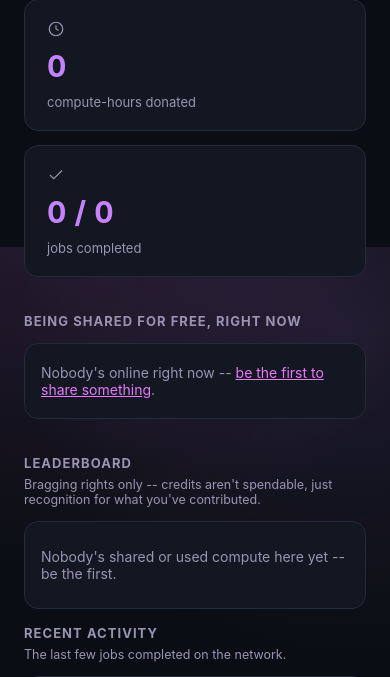
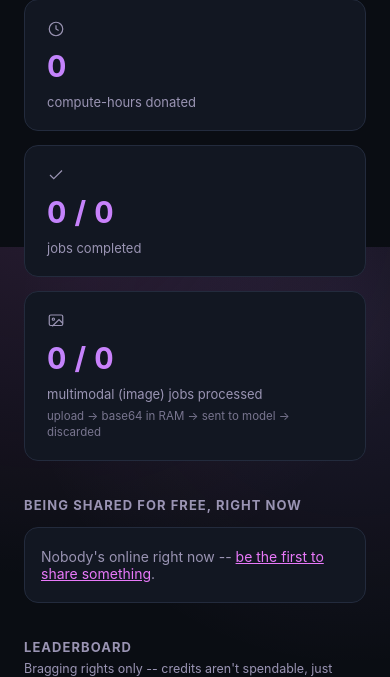
Before and after one commit to mexmarv/omnigrid, a PHP site: page / in a window 390 px wide. Shown: the part 597-1274 px from the top of the page. Run offline with PHP 8.4, Linux system fonts and the light colour scheme.

Commit message:
Add multimodal-jobs dashboard card; clarify chat-image limitation in README
Dashboard: new 4th stat card counts vlm_infer:* jobs (done/total),
sourced through dashboard_snapshot() so it's live on both the initial
page render and api/stats.php's poll, same as the existing three. Caption
spells out the actual data lifecycle (upload -> base64'd in that
request's own PHP memory -> queued -> discarded) rather than a vague
privacy claim. Verified locally: seeded two vlm_infer jobs (one done, one
queued), confirmed the card and live poll both read "1 / 2" correctly at
both the 4-column and 2-column (860px) breakpoints.

README: explicitly calls out why offload_vlm_generate doesn't pick up an
image pasted straight into a chat -- MCP tool args are JSON, and an agent
can't extract raw bytes from an in-chat attachment, only from a file it
can actually open. This is exactly what broke when testing it directly.

Co-Authored-By: Claude Sonnet 5 <noreply@anthropic.com>

```diff
--- a/backoffice/index.php
+++ b/backoffice/index.php
@@ -79,7 +79,7 @@ function friendly_task_type(string $taskType): string {
   h1 { font-size: 30px; margin: 0 0 8px; letter-spacing: -0.02em; }
   .tagline { color: var(--muted); margin: 0; font-size: 15.5px; max-width: 60ch; line-height: 1.55; }
 
-  .stats { display: grid; grid-template-columns: repeat(3, 1fr); gap: 14px; margin-bottom: 36px; }
+  .stats { display: grid; grid-template-columns: repeat(4, 1fr); gap: 14px; margin-bottom: 36px; }
   .card {
     background: var(--panel); border: 1px solid var(--border); border-radius: 14px;
     padding: 20px 22px; transition: border-color .15s, transform .15s;
@@ -93,6 +93,7 @@ function friendly_task_type(string $taskType): string {
     -webkit-background-clip: text; background-clip: text; color: transparent;
   }
   .stat-card .label { color: var(--muted); font-size: 13px; }
+  .stat-card .caption { color: var(--muted); font-size: 11.5px; opacity: 0.75; line-height: 1.4; margin-top: -4px; }
 
   h2 {
     font-size: 13px; color: var(--muted); font-weight: 700; text-transform: uppercase;
@@ -109,6 +110,7 @@ function friendly_task_type(string $taskType): string {
   }
 
   .grid-2 { display: grid; grid-template-columns: 1fr 1fr; gap: 16px; }
+  @media (max-width: 860px) { .stats { grid-template-columns: repeat(2, 1fr); } }
   @media (max-width: 720px) { .grid-2 { grid-template-columns: 1fr; } .stats { grid-template-columns: 1fr; } }
 
   .rank-row {
@@ -188,6 +190,12 @@ function friendly_task_type(string $taskType): string {
       <svg viewBox="0 0 24 24" fill="none" stroke="currentColor" stroke-width="1.6"><path d="M20 6L9 17l-5-5"/></svg>
       <div class="value" id="stat-jobs"><?= $s['jobs_done'] ?> / <?= $s['jobs_total'] ?></div>
       <div class="label">jobs completed</div>
+    </div>
+    <div class="card stat-card" title="Received as a file upload or a base64 field, decoded/re-encoded in that one request's own PHP memory, queued, and released when the request ends -- nothing is written to disk beyond the job's own record.">
+      <svg viewBox="0 0 24 24" fill="none" stroke="currentColor" stroke-width="1.6"><rect x="3" y="4" width="18" height="14" rx="2"/><circle cx="8.5" cy="9.5" r="1.5"/><path d="M21 15l-5-5-9 9"/></svg>
+      <div class="value" id="stat-multimodal"><?= $s['multimodal_jobs_done'] ?> / <?= $s['multimodal_jobs_total'] ?></div>
+      <div class="label">multimodal (image) jobs processed</div>
+      <div class="caption">upload &rarr; base64 in RAM &rarr; sent to model &rarr; discarded</div>
     </div>
   </div>
 
@@ -294,6 +302,7 @@ async function refreshStats() {
     document.getElementById('stat-online').textContent = s.providers_online;
     document.getElementById('stat-hours').textContent = s.compute_hours_donated;
     document.getElementById('stat-jobs').textContent = s.jobs_done + ' / ' + s.jobs_total;
+    document.getElementById('stat-multimodal').textContent = s.multimodal_jobs_done + ' / ' + s.multimodal_jobs_total;
     // Leaderboard, sharing block, and activity feed refresh on next full page
     // load -- keeping this lightweight avoids rebuilding DOM structures (and
     // their event state) on every poll for data that rarely changes second to second.
--- a/backoffice/lib.php
+++ b/backoffice/lib.php
@@ -163,6 +163,15 @@ function dashboard_snapshot(PDO $pdo): array {
         "COALESCE(SUM(compute_seconds), 0) AS secs FROM jobs"
     )->fetch();
 
+    // Multimodal (currently: image) jobs -- vlm_infer:<model>. Each one is
+    // base64-decoded/encoded in that request's own PHP process memory and
+    // discarded when the request ends, same as any other job; this is just
+    // a visible count of how many have gone through that path.
+    $multimodal = $pdo->query(
+        "SELECT COUNT(*) AS total, SUM(CASE WHEN status='done' THEN 1 ELSE 0 END) AS done " .
+        "FROM jobs WHERE task_type LIKE 'vlm_infer:%'"
+    )->fetch();
+
     $leaderboard = $pdo->query('SELECT name, credits FROM accounts ORDER BY credits DESC LIMIT 10')->fetchAll();
 
     $recentActivity = $pdo->query(
@@ -179,6 +188,8 @@ function dashboard_snapshot(PDO $pdo): array {
         'jobs_total' => (int)($jobs['total'] ?? 0),
         'jobs_done' => (int)($jobs['done'] ?? 0),
         'compute_hours_donated' => round((float)($jobs['secs'] ?? 0) / 3600, 3),
+        'multimodal_jobs_total' => (int)($multimodal['total'] ?? 0),
+        'multimodal_jobs_done' => (int)($multimodal['done'] ?? 0),
         'leaderboard' => array_map(fn($r) => ['name' => $r['name'], 'credits' => (float)$r['credits']], $leaderboard),
         'recent_activity' => array_map(fn($r) => [
             'task_type' => $r['task_type'],
```
Also changed, not shown: README.md.
